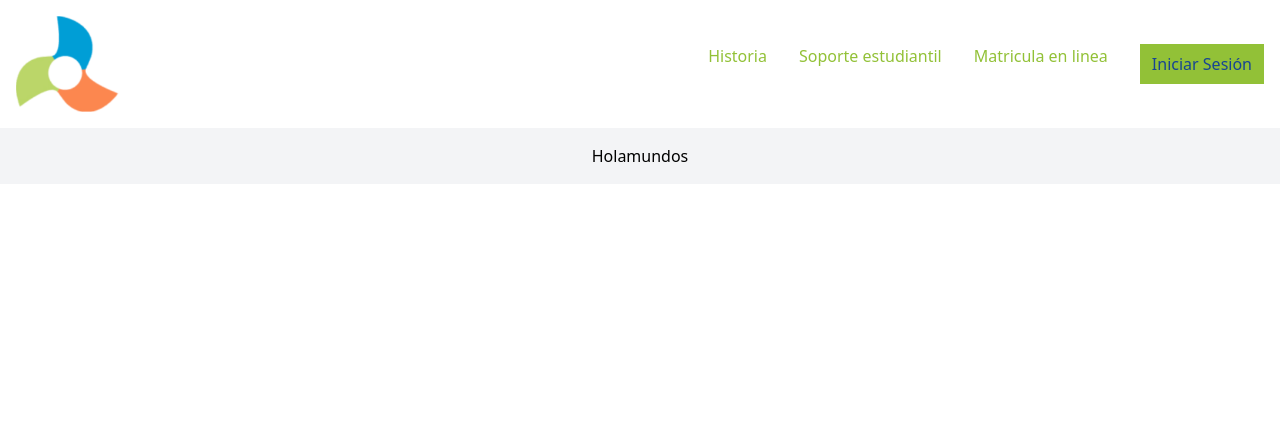
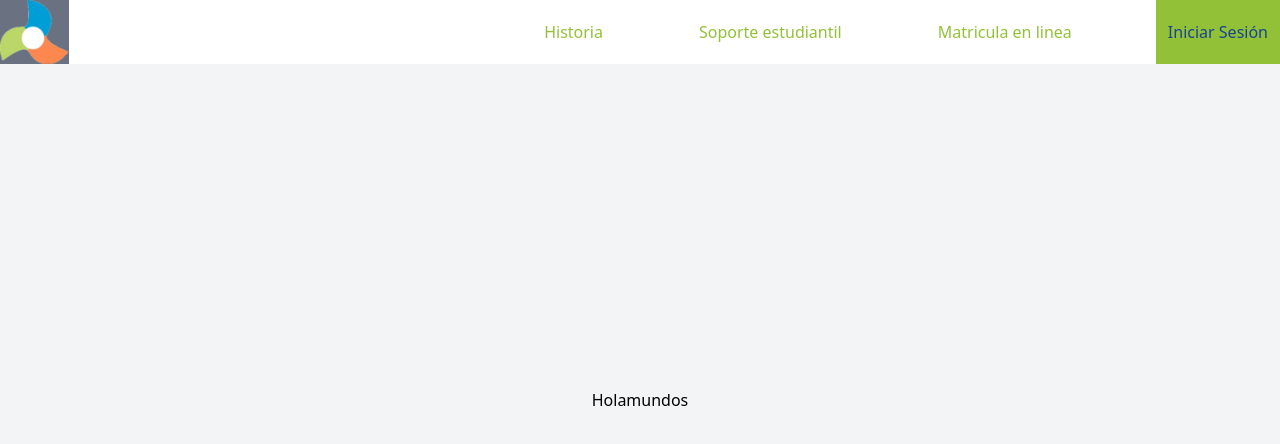
Before and after one commit to Analisis-y-diseno-de-sistemas-2/proyecto_ads2, a React (Vite) app: page /home in a window 1280 px wide. Shown: the top 444 px of the page. Built offline with nearby package versions, Linux system fonts and the light colour scheme.

Commit message:
feat: update routing structure and enhance Navbar styling

```diff
--- a/src/App.jsx
+++ b/src/App.jsx
@@ -16,6 +16,7 @@ function App() {
           <Route path="/matricula" element={<Matricula />} />
           <Route path="/soporte" element={<Soporte />} />
         </Route>
+
         <Route>
           <Route path="/login" element={<Login />} />
           <Route path="/register" element={<Register />} />
--- a/src/components/Navbar.jsx
+++ b/src/components/Navbar.jsx
@@ -2,19 +2,19 @@ import React from "react";
 
 function Navbar() {
   return (
-    <nav class="bg-white border-gray-200 ">
-      <div class="max-w-screen-xl flex flex-wrap items-center justify-between mx-auto p-4">
+    <nav class="bg-white  border-gray-200 ">
+      <div class=" flex flex-wrap items-center justify-between mx-auto ">
         <a href="/home" class="flex items-center space-x-3 rtl:space-x-reverse">
           <img
             src="../../public/Carl-Sagan-log.webp"
-            class="h-24"
+            class="h-16 bg-gray-500"
             alt="carl sagan Logo"
           />
         </a>
         <button
           data-collapse-toggle="navbar-default"
           type="button"
-          class="inline-flex items-center p-2 w-10 h-10 justify-center text-sm text-gray-500 rounded-lg md:hidden hover:bg-gray-100 focus:outline-none focus:ring-2 focus:ring-gray-200 dark:text-gray-400 dark:hover:bg-gray-700 dark:focus:ring-gray-600"
+          class="inline-flex items-center p-2 w-10 h-10 justify-center text-sm text-gray-500 rounded-lg md:hidden hover:bg-gray-100 focus:outline-none focus:ring-2 focus:ring-gray-200 "
           aria-controls="navbar-default"
           aria-expanded="false"
         >
@@ -39,11 +39,11 @@ function Navbar() {
           class="hidden w-full md:block md:w-auto h-full"
           id="navbar-default"
         >
-          <ul class="font-medium flex flex-col p-4 md:p-0 mt-4 border border-gray-100 rounded-lg bg-gray-50 md:flex-row md:space-x-8 rtl:space-x-reverse md:mt-0 md:border-0 md:bg-white   ">
+          <ul class="font-medium flex flex-col h-16 gap-10  items-center mt-4 border border-gray-100  bg-gray-50 md:flex-row md:space-x-8 rtl:space-x-reverse md:mt-0 md:border-0 md:bg-white   ">
             <li>
               <a
                 href="#"
-                class="block py-2 px-3 text-a1 rounded-sm md:bg-transparent  md:p-0  "
+                class="block py-2 px-3 text-a1 rounded-sm md:bg-transparent   "
                 aria-current="page"
               >
                 Historia
@@ -52,7 +52,7 @@ function Navbar() {
             <li>
               <a
                 href="/soporte"
-                class="block py-2 px-3 text-a1 rounded-sm hover:bg-gray-100 md:hover:bg-transparent md:border-0  md:p-0    "
+                class="block py-2 px-3 text-a1 rounded-sm hover:bg-gray-100 md:hover:bg-transparent md:border-0      "
               >
                 Soporte estudiantil
               </a>
@@ -60,7 +60,7 @@ function Navbar() {
             <li>
               <a
                 href="/matricula"
-                class="block py-2 px-3 text-a1 rounded-sm hover:bg-gray-100 md:hover:bg-transparent md:border-0  md:p-0   "
+                class="block py-2 px-3 text-a1 rounded-sm hover:bg-gray-100 md:hover:bg-transparent md:border-0     "
               >
                 Matricula en linea
               </a>
@@ -68,7 +68,7 @@ function Navbar() {
             <li className="bg-a1">
               <a
                 href="#"
-                class="block py-2 px-3 text-a2 rounded-sm hover:bg-gray-100 md:hover:bg-transparent md:border-0  "
+                class="block h-16 px-3 flex items-center text-a2 rounded-sm hover:bg-gray-100 md:hover:bg-transparent md:border-0  "
               >
                 Iniciar Sesión
               </a>
--- a/src/pages/Home.jsx
+++ b/src/pages/Home.jsx
@@ -2,7 +2,7 @@ import React from "react";
 
 function Home() {
   return (
-    <div className="h-full w-full">
+    <div className="h-[calc(100vh-160px)] w-full ">
       <div className="flex justify-center items-center h-full">
         <h1>Hola</h1>
         <p>mundos</p>
```
